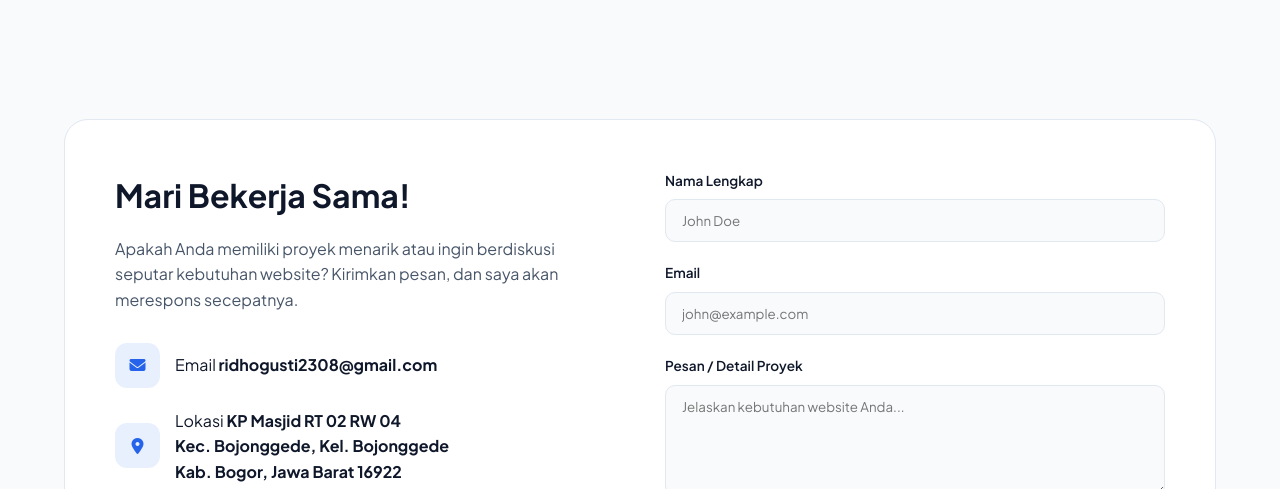
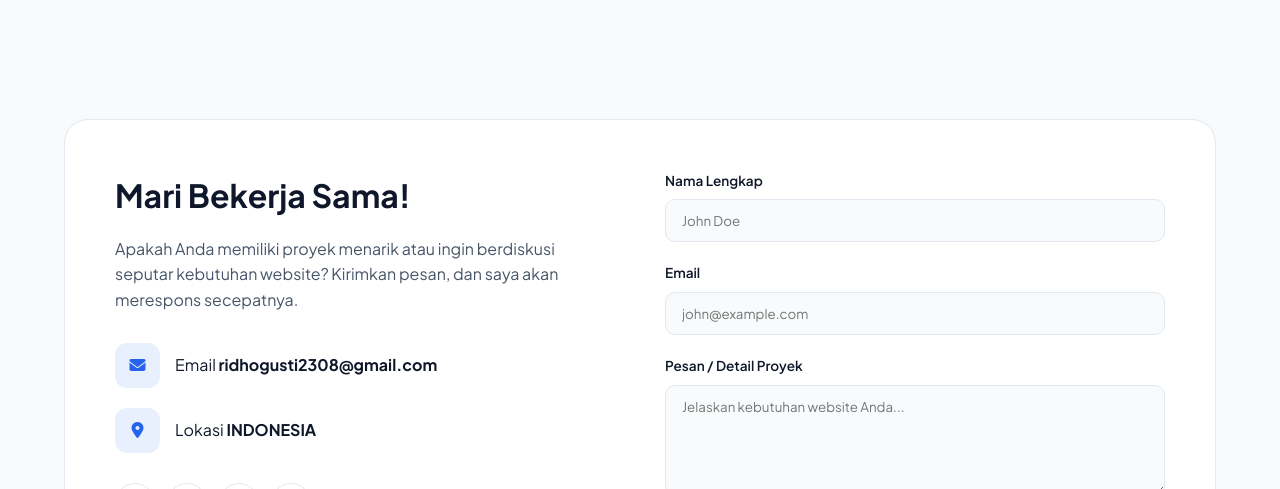
Before and after one commit to anangkampus190-tech/portofolio, a plain HTML site: page index.html in a window 1280 px wide. Shown: the part 3208-3697 px from the top of the page. Drawn offline with Linux system fonts and the light colour scheme.

Commit message:
Update lokasi

```diff
--- a/index.html
+++ b/index.html
@@ -243,10 +243,7 @@
                             <i class="fa-solid fa-location-dot"></i>
                             <div>
                                 <span>Lokasi</span>
-                                <strong>KP Masjid RT 02 RW 04<br>
-					Kec. Bojonggede, Kel.
-                           Bojonggede<br>
-					Kab. Bogor, Jawa Barat 16922</strong>
+                                <strong>INDONESIA</strong>
                             </div>
                         </div>
                     </div>
```
